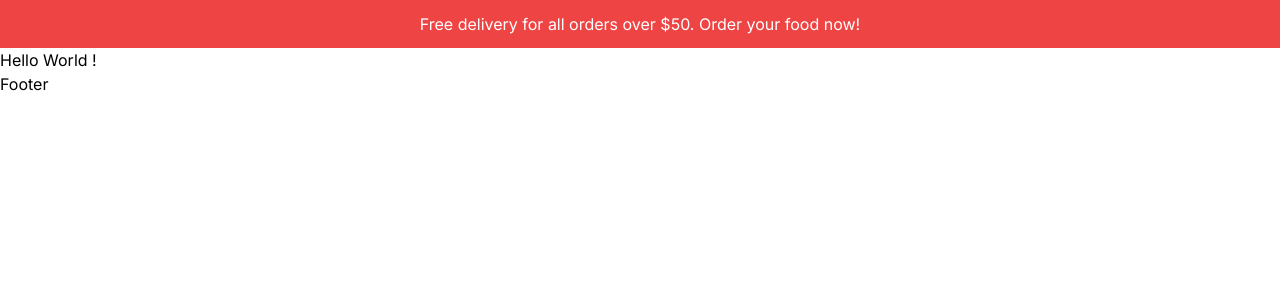
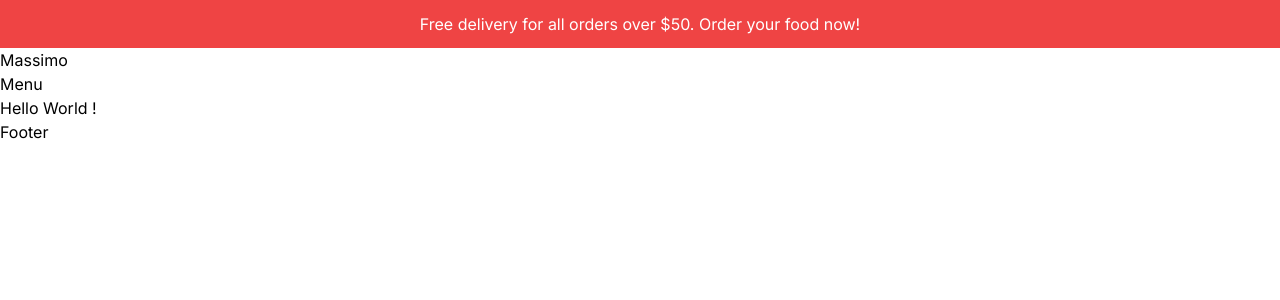
Before and after one commit to walass1980/FoodOrdering-fronend, a Next.js app: page / in a window 1280 px wide. Shown: the top 300 px of the page. Built offline with nearby package versions, Linux system fonts and the light colour scheme.

Commit message:
update code navbar

```diff
--- /dev/null
+++ b/src/components/Menu.tsx
@@ -0,0 +1,9 @@
+import React from 'react'
+
+const Menu = () => {
+  return (
+    <div>Menu</div>
+  )
+}
+
+export default Menu
--- a/src/components/Navbar.tsx
+++ b/src/components/Navbar.tsx
@@ -1,17 +1,17 @@
 import Link from 'next/link'
 import React from 'react'
+import Menu from './Menu'
 
 const Navbar = () => {
   return (
     <div>
       {/*LOGO*/}
       <div>
-        <Link/>
-        <Link/>
+        <Link href="/">Massimo</Link>
       </div>
       {/*MOBILE MENU*/}
       <div>
-
+          <Menu/>
       </div>
     </div>
   )
```
